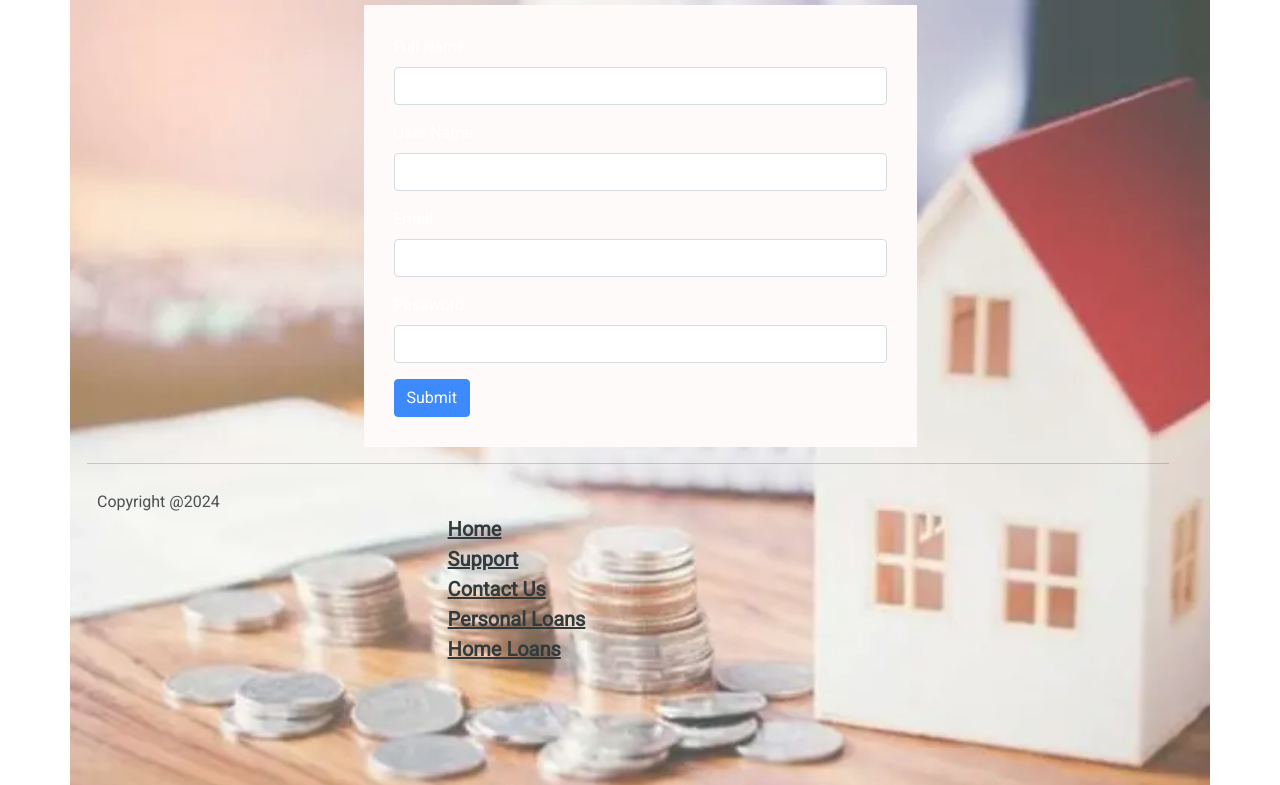
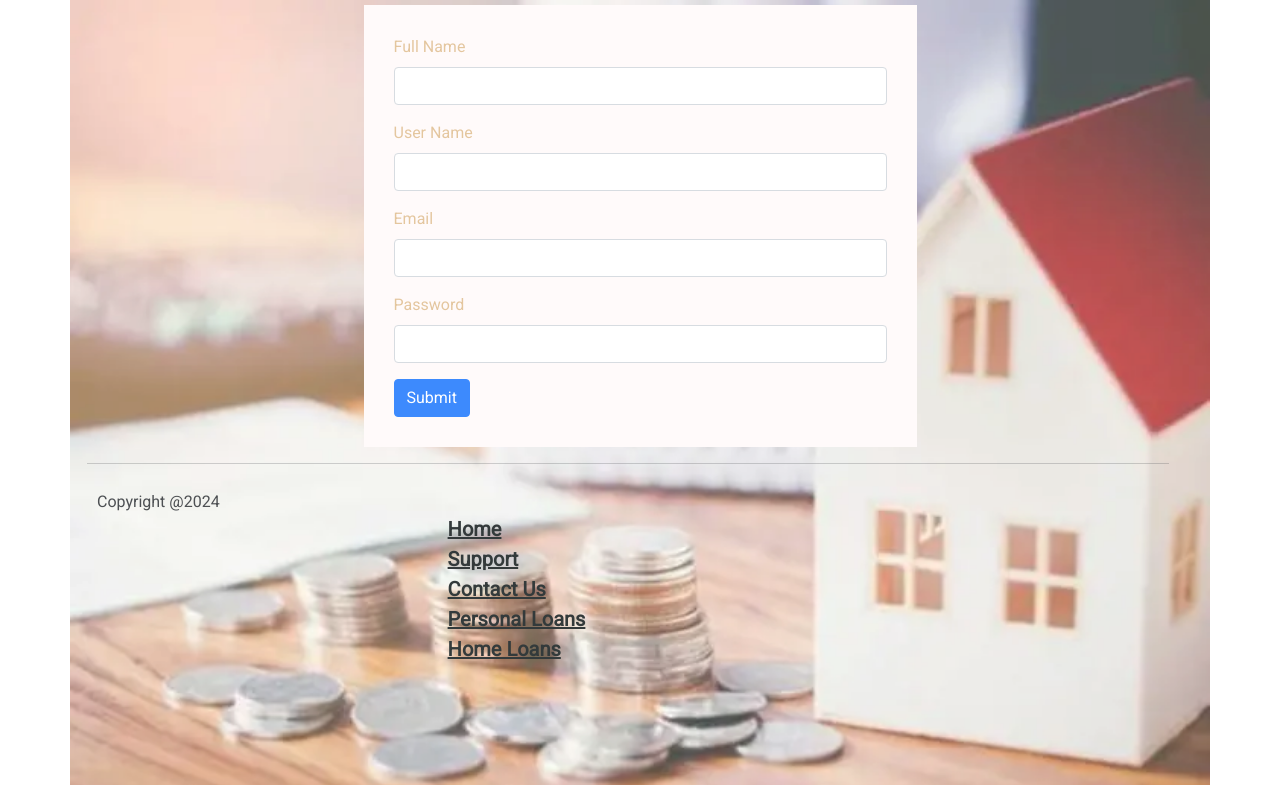
Before and after one commit to tahyd/loans_python_flask_app, a Flask app: page /signup in a window 1280 px wide. Shown: the part 75-860 px from the top of the page. Run offline with Flask 3, Linux system fonts and the light colour scheme.

Commit message:
style changed

```diff
--- a/static/css/style.css
+++ b/static/css/style.css
@@ -76,7 +76,7 @@ footer{
 
 }
 .login-form label{
-    color: white;
+    color: burlywood;
 }
 .form-check{
     display: inline;
```
